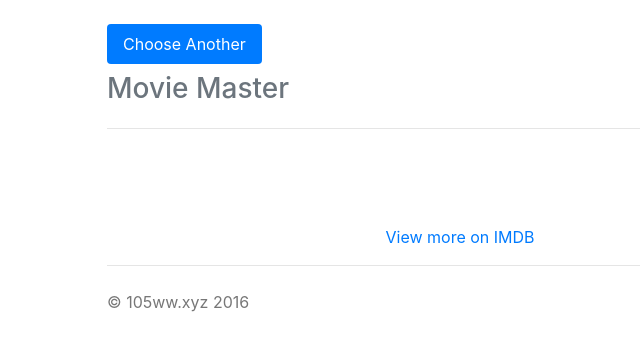
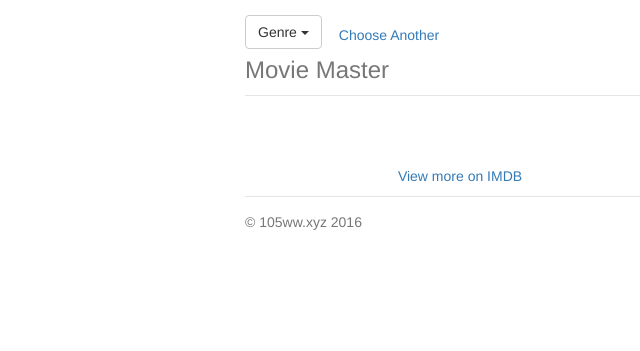
Before and after one commit to k3an3/movies, a Flask app: template templates/index.html in a window 1280 px wide. Shown: the top 351 px of the page, without its empty margins (180-820 px from the left). Run offline with Flask 2, Linux system fonts and the light colour scheme; the template is opened without the code that fills it, so the values that code supplies are empty; some libraries are stand-ins or nearby versions.

Commit message:
Why not add that too

```diff
--- a/main.py
+++ b/main.py
@@ -7,7 +7,7 @@
 
 import config
 from models import db_init, Movie, db
-from utils import help_text, add_movie, update, reload, format_genres, get_genres, format_movies, movies_in_genre
+from utils import help_text, add_movie, update, reload, format_genres, get_genres, format_movies, movies_in_genre, genres
 
 app = Flask(__name__)
 
@@ -25,9 +25,9 @@
 
 @app.route("/")
 def index():
-    if request.args.get('genre'):
-        genre = ' '.join(args[1:])
-        movie = movies_in_genre(request.args.get('genre')).order_by(fn.Random()).get()
+    genre = request.args.get('genre')
+    if genre:
+        movie = movies_in_genre(genre).order_by(fn.Random()).get()
     else:
         movie = Movie.select().order_by(fn.Random()).get()
     r = movie.get_details(plot="full")
@@ -36,9 +36,14 @@
     description = r['attachments'][0]['text']
     image = r['attachments'][0]['image_url']
     saying = random.choice(config.SAYINGS)
+    if not genres:
+        get_genres()
+    list_genres = []
+    list_genres.append("Any")
+    list_genres.extend(sorted(genres))
     return render_template("index.html", **locals())
 
-#@auth_required
+@auth_required
 @app.route("/command", methods=['POST'])
 def command():
     text = request.form.get('text')
--- a/templates/index.html
+++ b/templates/index.html
@@ -19,7 +19,20 @@
                 <nav>
                     <ul class="nav nav-pills float-xs-right">
                         <li class="nav-item">
-                            <a class="nav-link active" href="/">Choose Another</a>
+                            <div class="dropdown">
+                                <button class="btn btn-default dropdown-toggle" type="button" id="dropdownMenu1" data-toggle="dropdown" aria-haspopup="true" aria-expanded="true">
+                                    Genre
+                                    <span class="caret"></span>
+                                </button>
+                                <ul class="dropdown-menu" style="text-align:center">
+                                    {% for genre in list_genres %}
+                                    <li><a href="/?genre={{ genre }}">{{ genre }}</a></li>
+                                    {% endfor %}
+                                </ul>
+                            </div>
+                        </li>
+                        <li class="nav-item">
+                            <a class="nav-link active" href="/{% if genre %}?genre={{ genre }}{% endif %}">Choose Another</a>
                         </li>
                     </ul>
                 </nav>
@@ -44,5 +57,11 @@
             </footer>
 
         </div>
+        <script
+                    src="https://code.jquery.com/jquery-3.1.1.min.js"
+                    integrity="sha256-hVVnYaiADRTO2PzUGmuLJr8BLUSjGIZsDYGmIJLv2b8="
+                    crossorigin="anonymous"></script>
+        <script src="https://cdnjs.cloudflare.com/ajax/libs/tether/1.4.0/js/tether.min.js"></script>
+        <script src="https://maxcdn.bootstrapcdn.com/bootstrap/4.0.0-alpha.5/js/bootstrap.min.js" integrity="sha384-BLiI7JTZm+JWlgKa0M0kGRpJbF2J8q+qreVrKBC47e3K6BW78kGLrCkeRX6I9RoK" crossorigin="anonymous"></script>
     </body>
 </html>
```
